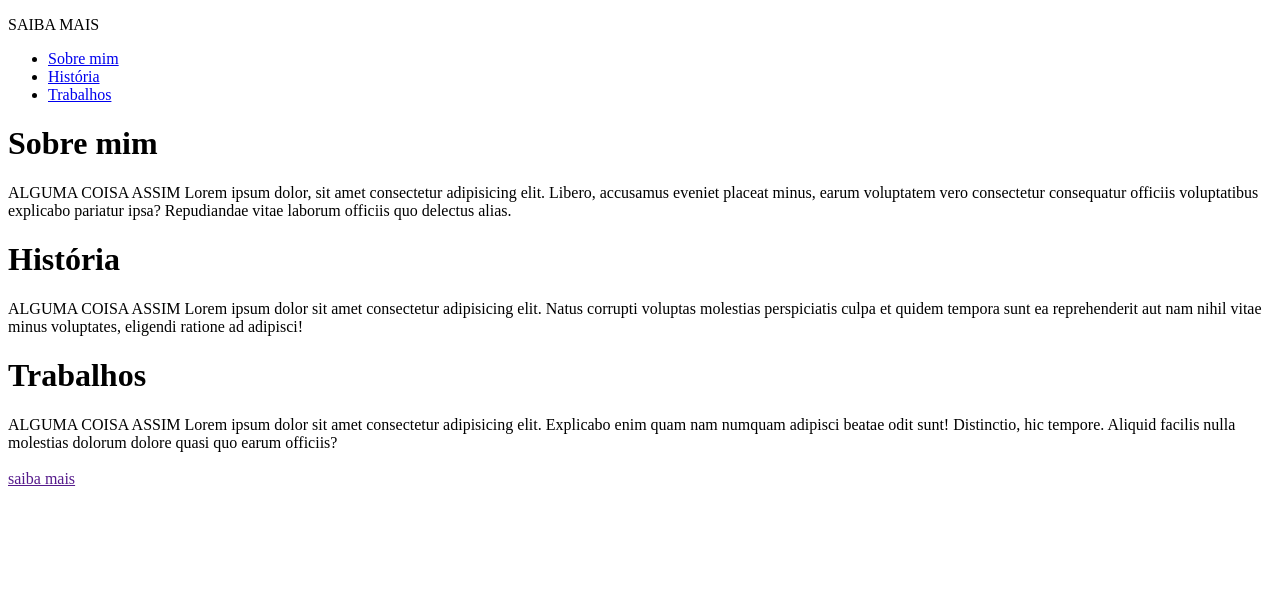
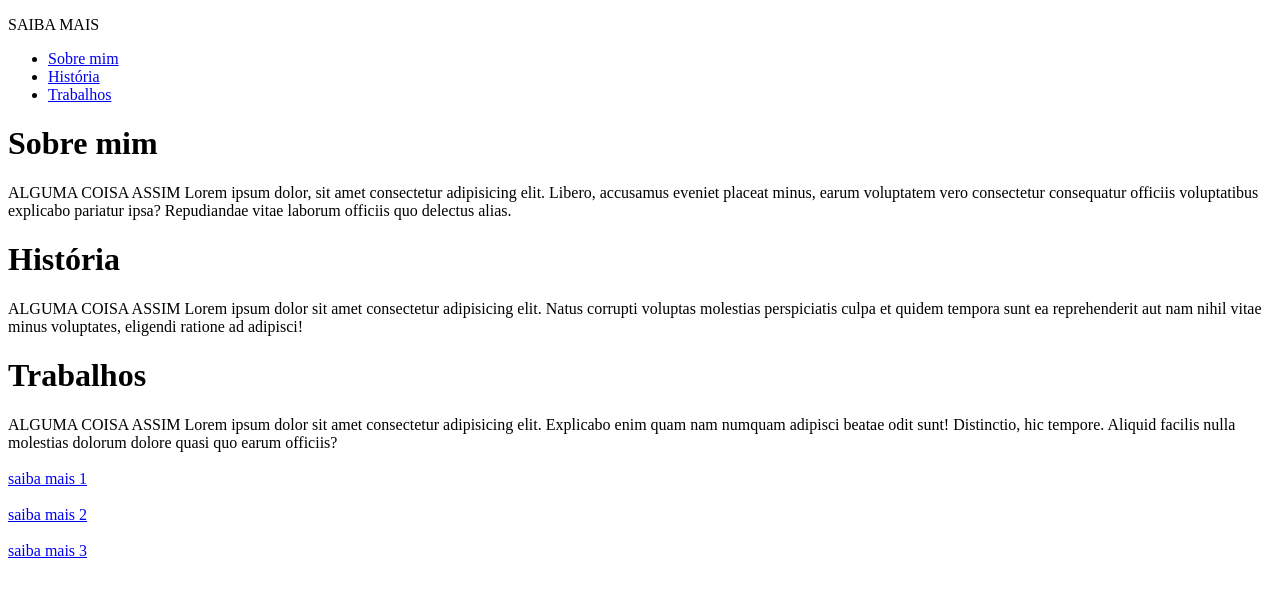
Before and after one commit to AnaBaiffus/estudosdec-digos, a plain HTML site: page estudo rocketseat/index.html in a window 1280 px wide. Drawn offline with Linux system fonts and the light colour scheme.

Commit message:
Add files via upload

```diff
--- a/estudo rocketseat/index.html
+++ b/estudo rocketseat/index.html
@@ -98,7 +98,10 @@
     <h1 id="works"> Trabalhos</h1>
     ALGUMA COISA ASSIM Lorem ipsum dolor sit amet consectetur adipisicing elit. Explicabo enim quam nam numquam adipisci beatae odit sunt! Distinctio, hic tempore. Aliquid facilis nulla molestias dolorum dolore quasi quo earum officiis? </br></br>
 
-    <a href="">saiba mais</a>
+    <a href="pagina1.html">saiba mais 1</a><br><br>
+    <a href="pagina2.html">saiba mais 2</a><br><br>
+    <a href="pagina3.html">saiba mais 3</a><br><br>
+
 
 </body>
 </html>
```
